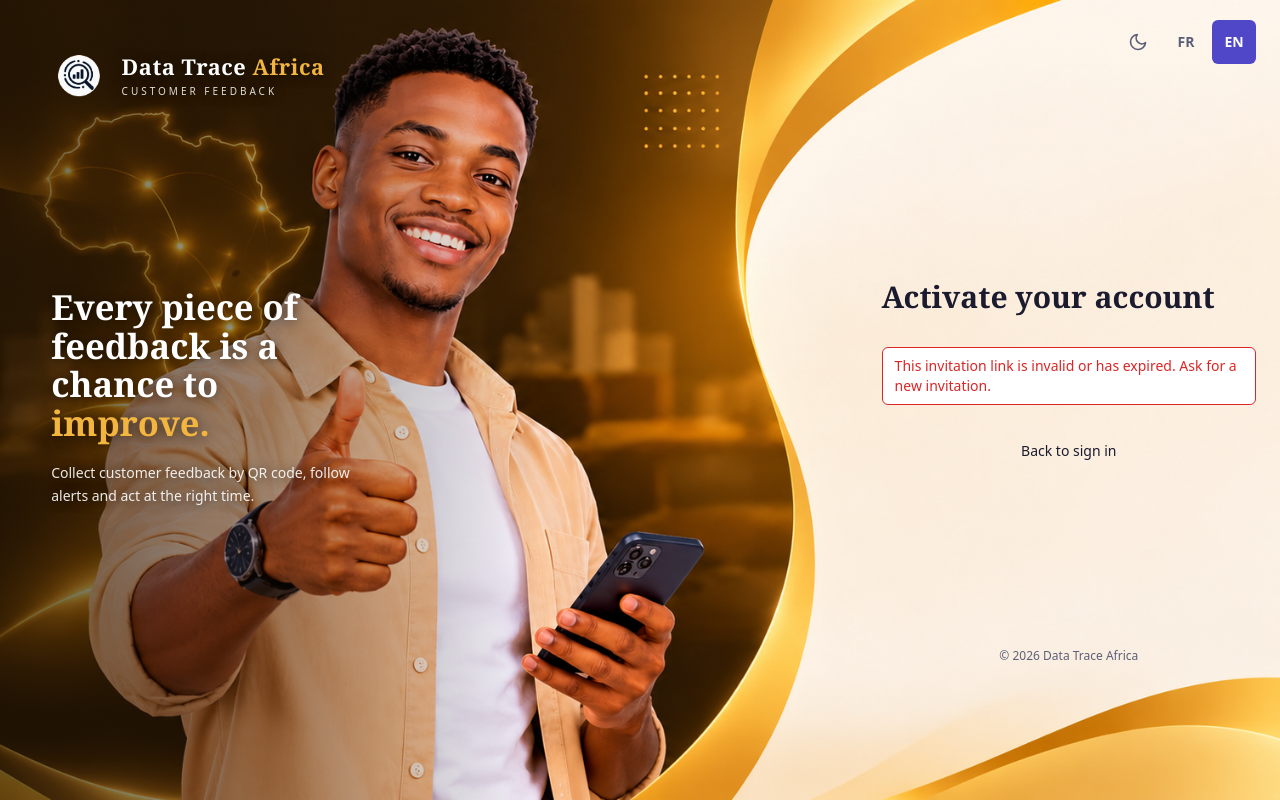
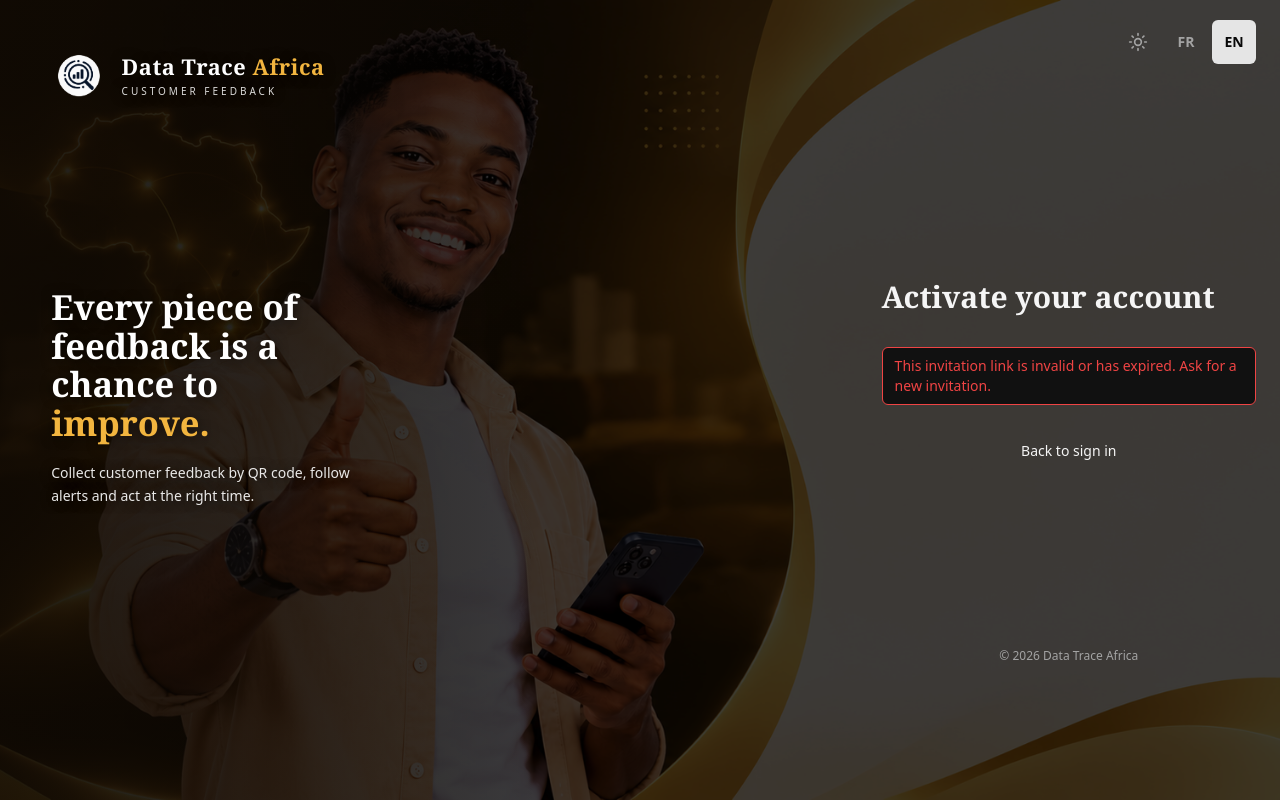
Before and after one commit to boukaricoding-hash/plateforme-avis-clients, a React (Vite) app in the folder frontend/tableau-de-bord/: page /tableau-de-bord/invitation in a window 1280 px wide. Built offline with nearby package versions, Linux system fonts and the light colour scheme; no server answers.

Commit message:
Design loader : le theme sombre est le theme par defaut a la premiere visite
Co-Authored-By: Claude Sonnet 5.5 <noreply@anthropic.com>

```diff
--- a/frontend/tableau-de-bord/src/contextes/fournisseur-theme.tsx
+++ b/frontend/tableau-de-bord/src/contextes/fournisseur-theme.tsx
@@ -12,8 +12,8 @@ const COULEURS_BARRE: Record<Theme, string> = {
   sombre: '#080808',
 }
 
-// Theme de depart : le choix deja fait sur cet appareil, sinon le reglage du systeme
-// (clair si le systeme est en clair, sombre dans tous les autres cas).
+// Theme de depart : le choix deja fait sur cet appareil, sinon le theme sombre (noir).
+// Le reglage clair ou sombre de l'appareil n'est pas suivi : le sombre est le theme par defaut.
 function themeDeDepart(): Theme {
   try {
     const memorise = window.localStorage.getItem(CLE_STOCKAGE)
@@ -21,10 +21,7 @@ function themeDeDepart(): Theme {
       return memorise
     }
   } catch {
-    // Stockage indisponible : on retombe sur le reglage du systeme.
-  }
-  if (typeof window.matchMedia === 'function' && window.matchMedia('(prefers-color-scheme: light)').matches) {
-    return 'clair'
+    // Stockage indisponible : on garde le theme par defaut.
   }
   return 'sombre'
 }
```
